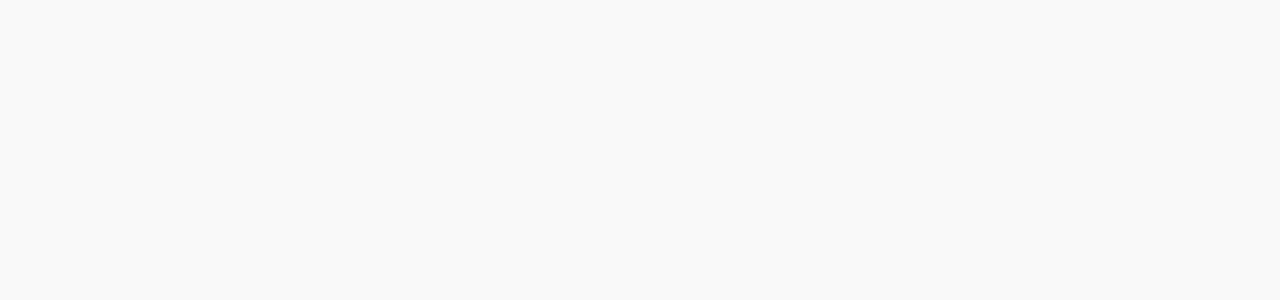
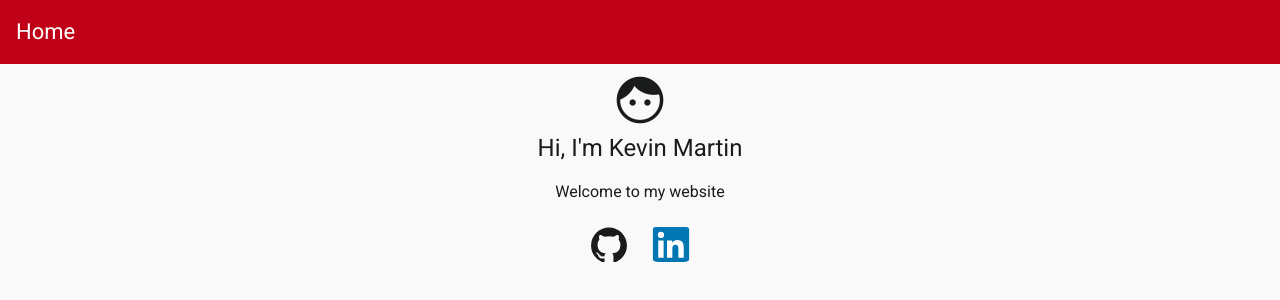
Before and after one commit to kmartin0/kmartin-web, an Angular app in the folder kmartin-web/: page / in a window 1280 px wide. Shown: the top 300 px of the page. Built offline with nearby package versions, Linux system fonts and the light colour scheme.

Commit message:
feat: add home page

```diff
--- a/kmartin-web/src/app/app.config.ts
+++ b/kmartin-web/src/app/app.config.ts
@@ -1,12 +1,14 @@
-import { ApplicationConfig, provideBrowserGlobalErrorListeners } from '@angular/core';
-import { provideRouter } from '@angular/router';
-import { routes } from './app.routes';
+import {ApplicationConfig, provideBrowserGlobalErrorListeners} from '@angular/core';
+import {provideRouter} from '@angular/router';
+import {routes} from './app.routes';
 import {MAT_ICON_DEFAULT_OPTIONS} from '@angular/material/icon';
+import {provideHttpClient} from '@angular/common/http';
 
 export const appConfig: ApplicationConfig = {
   providers: [
     provideBrowserGlobalErrorListeners(),
     provideRouter(routes),
+    provideHttpClient(),
     {provide: MAT_ICON_DEFAULT_OPTIONS, useValue: {fontSet: 'material-symbols-outlined'}},
   ]
 };
--- a/kmartin-web/src/app/app.routes.ts
+++ b/kmartin-web/src/app/app.routes.ts
@@ -1,3 +1,6 @@
-import { Routes } from '@angular/router';
+import {Routes} from '@angular/router';
+import {HomePage} from '../features/home/home-page/home-page';
 
-export const routes: Routes = [];
+export const routes: Routes = [
+  {path: '', component: HomePage},
+];
--- a/kmartin-web/src/app/app.ts
+++ b/kmartin-web/src/app/app.ts
@@ -1,12 +1,35 @@
-import {Component, signal} from '@angular/core';
+import {Component, inject} from '@angular/core';
 import {RouterOutlet} from '@angular/router';
-import {MatIcon} from '@angular/material/icon';
+import {MatIconRegistry} from '@angular/material/icon';
+import {DomSanitizer} from '@angular/platform-browser';
+
+const ICONS_METADATA = [
+  {name: 'linkedin', location: 'linkedin-icon.svg'},
+  {name: 'github', location: 'github-icon.svg'}
+];
 
 @Component({
+  selector: 'app-root',
   imports: [RouterOutlet],
-  selector: 'app-root',
   styleUrl: './app.scss',
   templateUrl: './app.html',
 })
 export class App {
+  private readonly matIconRegistry = inject(MatIconRegistry);
+  private readonly domSanitizer = inject(DomSanitizer);
+
+  constructor() {
+    this.registerIcons();
+  }
+
+  /**
+   * Registers the custom application icons.
+   */
+  private registerIcons(): void {
+    ICONS_METADATA.forEach(iconMetaData => {
+      this.matIconRegistry.addSvgIcon(
+        iconMetaData.name, this.domSanitizer.bypassSecurityTrustResourceUrl(iconMetaData.location)
+      );
+    });
+  }
 }
--- /dev/null
+++ b/kmartin-web/src/features/home/home-page/home-page.html
@@ -0,0 +1,21 @@
+<mat-toolbar>
+  <span>Home</span>
+</mat-toolbar>
+
+<div class="home-page-content">
+  <div class="header">
+    <mat-icon class="face-icon">face</mat-icon>
+    <p class="title">Hi, I'm Kevin Martin</p>
+    <p class="subtitle">Welcome to my website</p>
+  </div>
+
+  <div class="icons-container">
+    <div class="icons-container">
+      @for (link of SOCIAL_LINKS; track link.icon) {
+        <a [href]="link.url" target="_blank" rel="noopener" [attr.aria-label]="link.name">
+          <mat-icon class="medium-icon" [svgIcon]="link.icon" [matTooltip]="link.name"></mat-icon>
+        </a>
+      }
+    </div>
+  </div>
+</div>
--- /dev/null
+++ b/kmartin-web/src/features/home/home-page/home-page.scss
@@ -0,0 +1,60 @@
+@use "@angular/material" as mat;
+@use "mixins/helpers";
+
+:host {
+
+}
+
+.home-page-content {
+  @include helpers.module-page;
+}
+
+mat-toolbar {
+  display: flex;
+  gap: 12px;
+  width: 100%;
+
+  @include mat.toolbar-overrides((
+    container-background-color: var(--mat-sys-primary),
+    container-text-color: var(--mat-sys-on-primary)
+  ));
+
+  @include helpers.dark-mode {
+    @include mat.toolbar-overrides((
+      container-background-color: var(--mat-sys-surface-container),
+      container-text-color: var(--mat-sys-on-surface)
+    ));
+  }
+}
+
+.header {
+  text-align: center;
+}
+
+.face-icon {
+  $size: 56px;
+
+  width: $size;
+  height: $size;
+  font-size: $size;
+  font-variation-settings: 'FILL' 1;
+}
+
+.title {
+  font: var(--mat-sys-headline-small);
+  margin: 0 0 16px;
+}
+
+.subtitle {
+  font: var(--mat-sys-body-large);
+  margin: 0 0 16px;
+}
+
+.icons-container {
+  display: flex;
+  gap: 12px;
+
+  a {
+    color: inherit;
+  }
+}
--- /dev/null
+++ b/kmartin-web/src/features/home/home-page/home-page.ts
@@ -0,0 +1,24 @@
+import {Component} from '@angular/core';
+import {MatIcon} from '@angular/material/icon';
+import {MatTooltip} from '@angular/material/tooltip';
+import {MatToolbar} from '@angular/material/toolbar';
+
+const SOCIAL_LINKS = [
+  {name: 'Github', icon: 'github', url: 'https://github.com/kmartin0'},
+  {name: 'LinkedIn', icon: 'linkedin', url: 'https://linkedin.com/in/pk-martin'},
+]
+
+@Component({
+  selector: 'app-home-page',
+  templateUrl: './home-page.html',
+  imports: [
+    MatIcon,
+    MatTooltip,
+    MatToolbar
+  ],
+  styleUrl: './home-page.scss'
+})
+export class HomePage {
+
+  protected readonly SOCIAL_LINKS = SOCIAL_LINKS;
+}
--- a/kmartin-web/src/index.html
+++ b/kmartin-web/src/index.html
@@ -9,7 +9,7 @@
   <link rel="preconnect" href="https://fonts.googleapis.com"/>
   <link rel="preconnect" href="https://fonts.gstatic.com" crossorigin/>
   <link href="https://fonts.googleapis.com/css2?family=Roboto:wght@300;400;500&display=swap" rel="stylesheet"/>
-  <link href="https://fonts.googleapis.com/css2?family=Material+Symbols+Outlined" rel="stylesheet"/>
+  <link href="https://fonts.googleapis.com/css2?family=Material+Symbols+Outlined:FILL@0..1" rel="stylesheet"/>
 </head>
 <body class="theme-mode-light">
 <app-root></app-root>
--- a/kmartin-web/src/styles.scss
+++ b/kmartin-web/src/styles.scss
@@ -20,4 +20,21 @@ body {
   font-family: var(--mat-sys-body-medium-font), sans-serif;
   background-color: var(--mat-sys-background);
   color: var(--mat-sys-on-background);
+  overflow-y: scroll;
 }
+
+// ---------- Icon Utilities ------------------------
+
+mat-icon {
+  &.medium-icon {
+    $size: 42px;
+
+    width: $size;
+    height: $size;
+    font-size: $size;
+    line-height: 100%;
+    margin: 0 4px;
+    border-radius: 8px;
+    padding: 2px;
+  }
+}
```
Also changed, not shown: kmartin-web/public/github-icon.svg (added), kmartin-web/public/linkedin-icon.svg (added).
